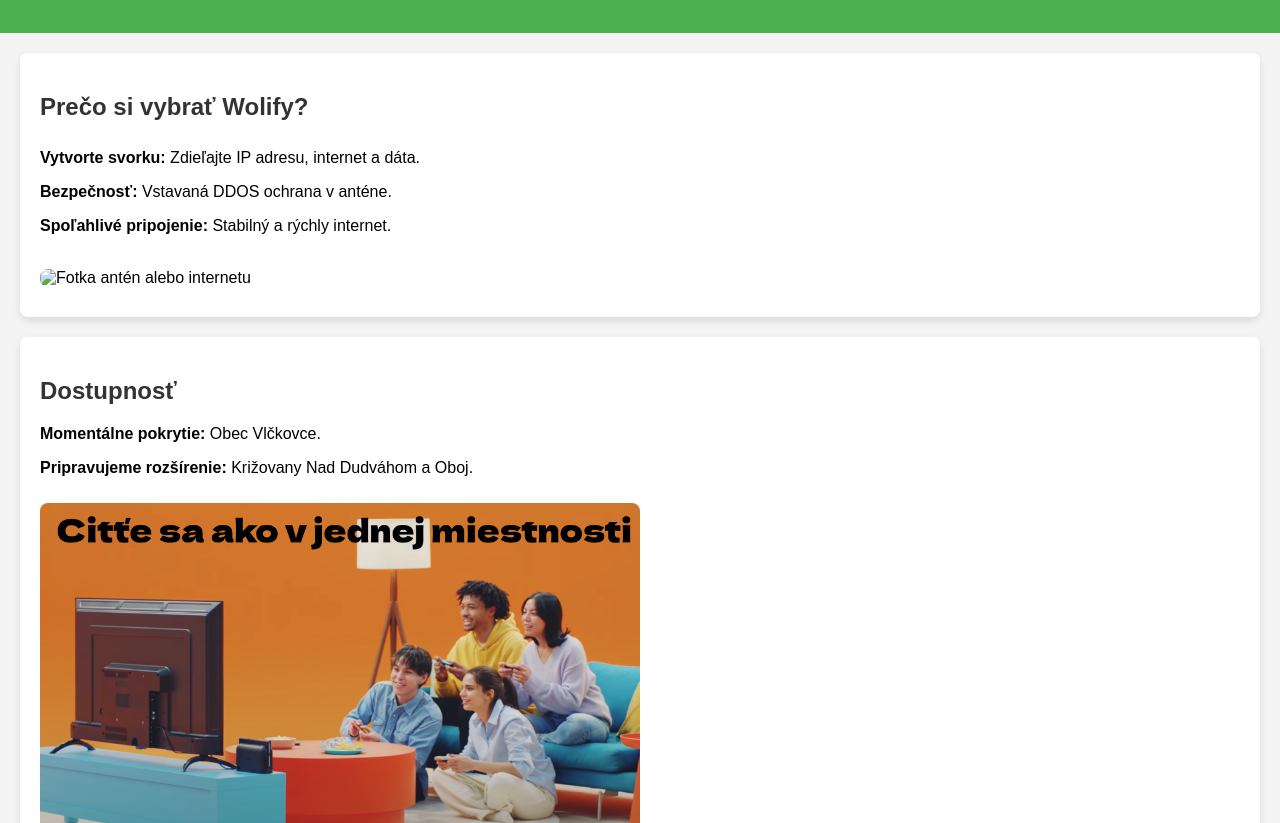
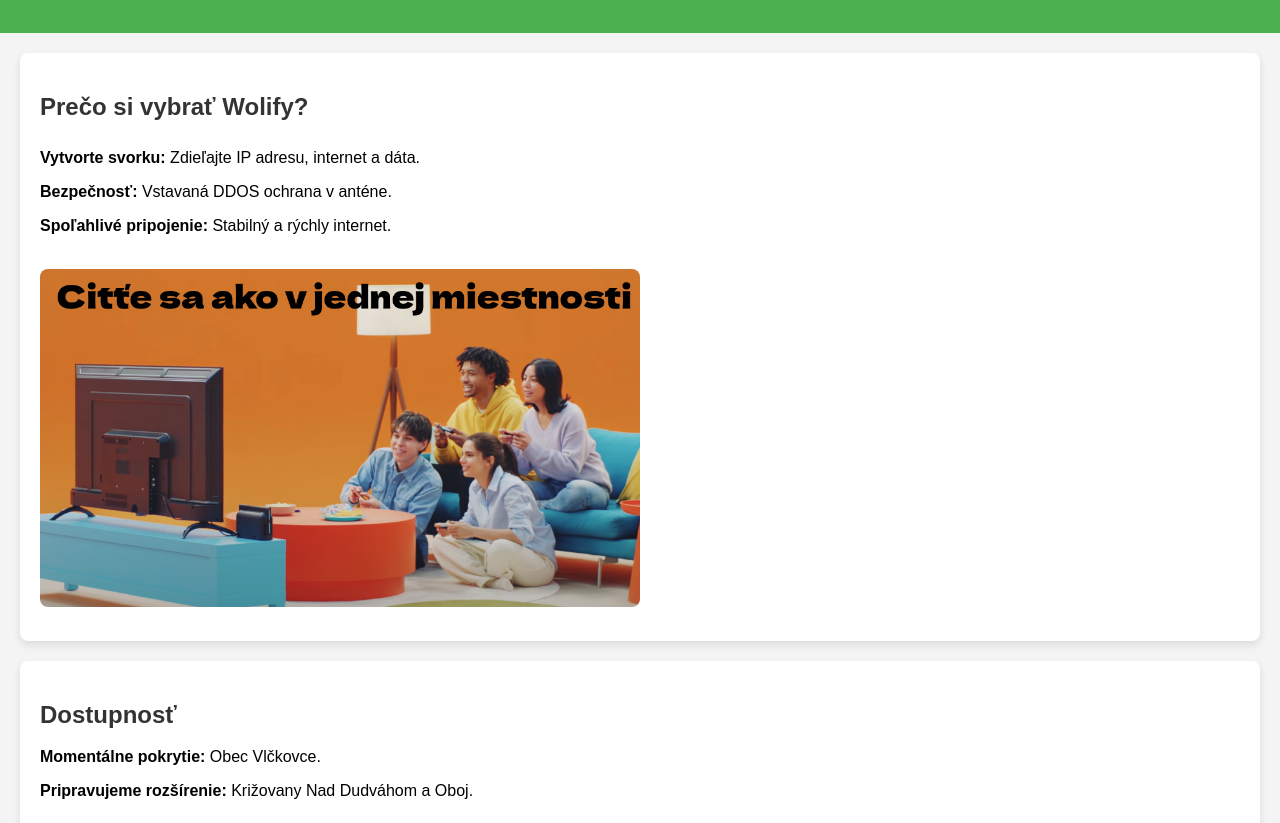
Before and after one commit to OnPlayReal/wolify-test, a plain HTML site: page index.html in a window 1280 px wide. Shown: the part 121-944 px from the top of the page. Drawn offline with Linux system fonts and the light colour scheme.

Commit message:
Update index.html

```diff
--- a/index.html
+++ b/index.html
@@ -82,13 +82,13 @@
             <li><strong>Bezpečnosť:</strong> Vstavaná DDOS ochrana v anténe.</li>
             <li><strong>Spoľahlivé pripojenie:</strong> Stabilný a rýchly internet.</li>
         </ul>
-        <img src="image" alt="Fotka antén alebo internetu">
+        <img src="image (1).png" alt="Fotka antén alebo internetu">
     </section>
     <section>
         <h2>Dostupnosť</h2>
         <p><strong>Momentálne pokrytie:</strong> Obec Vlčkovce.</p>
         <p><strong>Pripravujeme rozšírenie:</strong> Križovany Nad Dudváhom a Oboj.</p>
-        <img src="image (1).png" alt="Mapa alebo fotka obce">
+        <img src="image.png" alt="Mapa alebo fotka obce">
     </section>
     <footer>
         <p>&copy; 2025 Wolify - Váš internet pre svorku</p>
```
